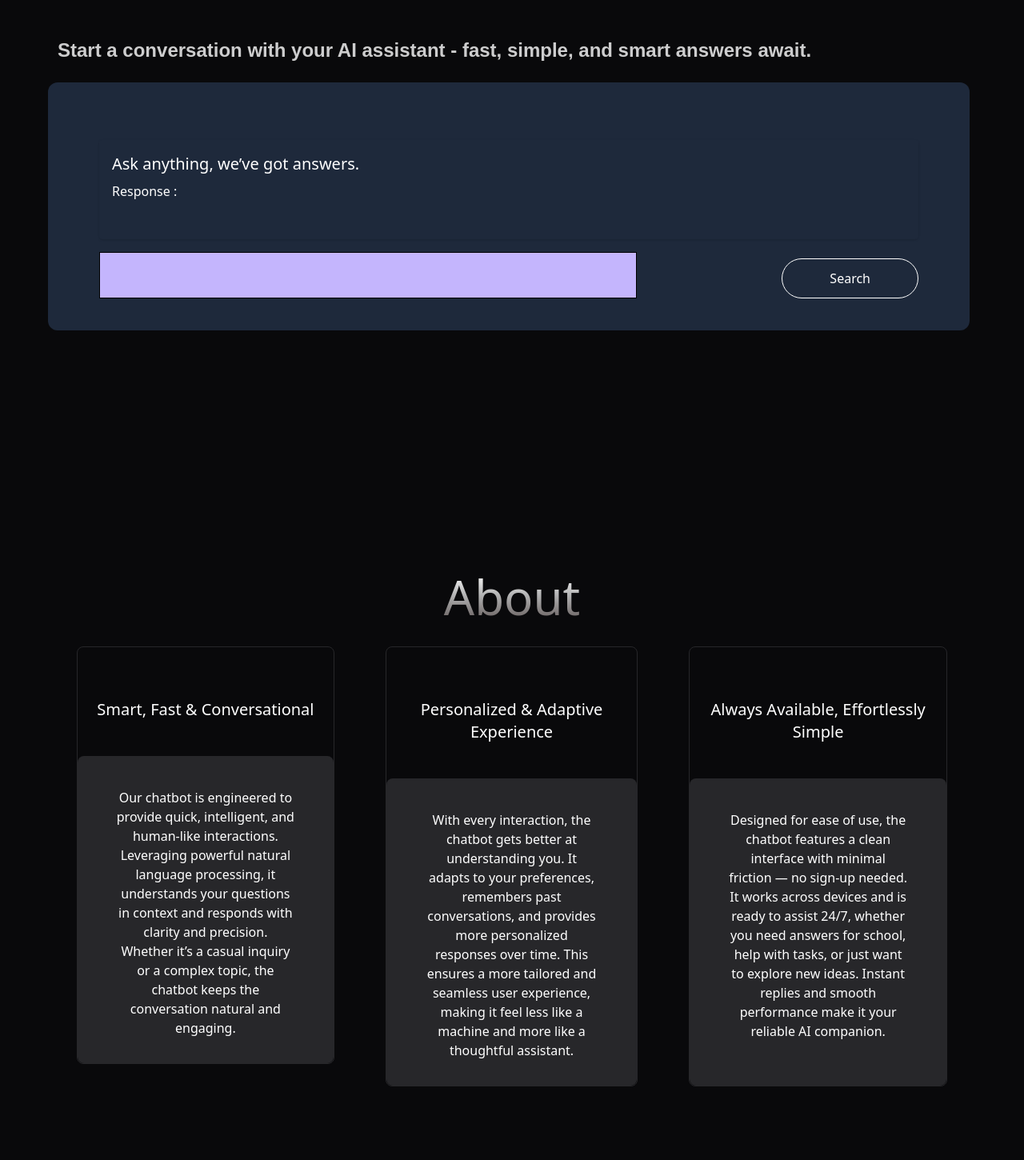
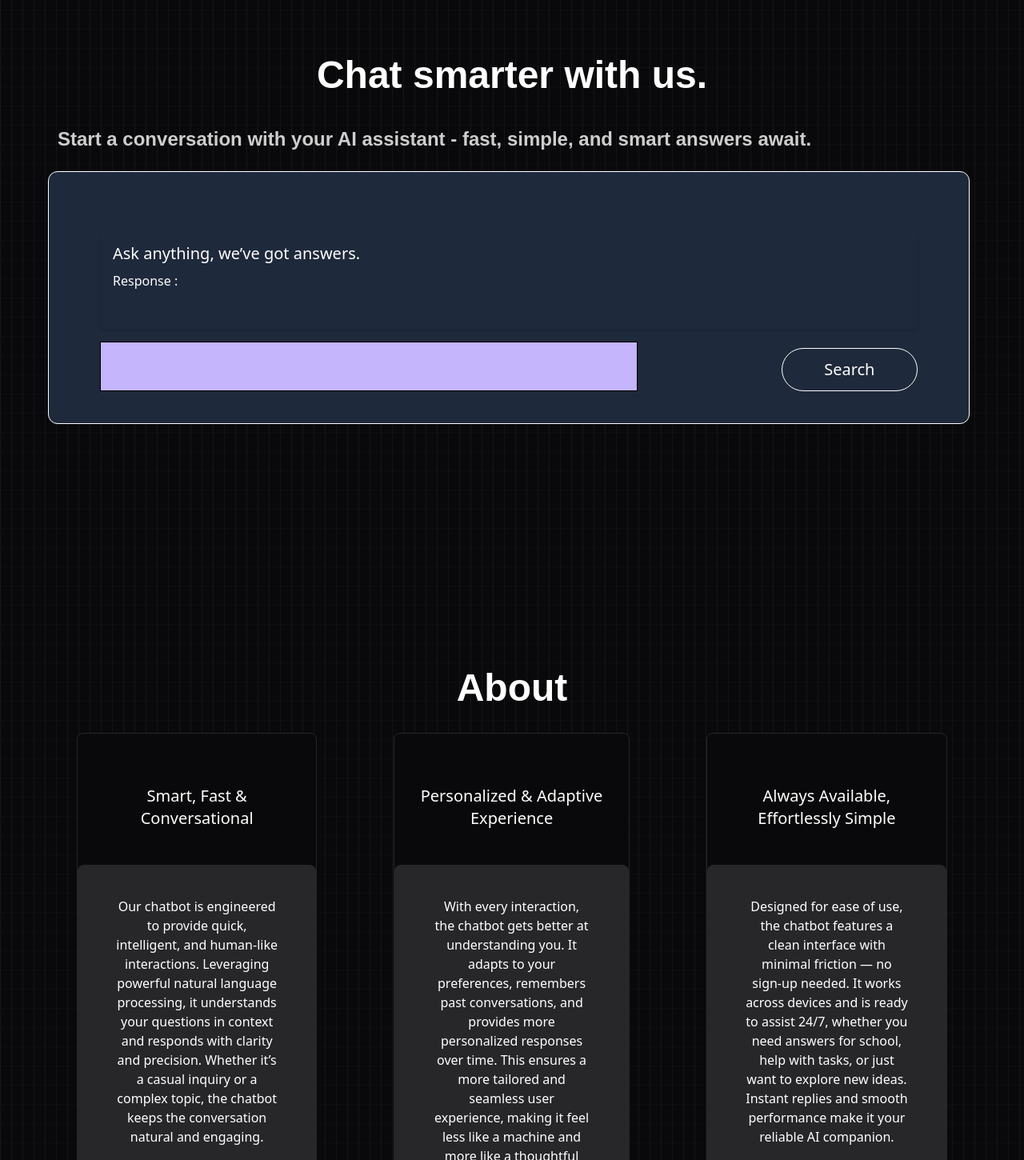
Before and after one commit to ROHITDUBEY777/Chatbot-AI, a React (Vite) app: page / in a window 1280 px wide. Shown: the part 1260-2710 px from the top of the page at 80% size. Built offline with nearby package versions, Linux system fonts and the light colour scheme.

Commit message:
tenth commit

```diff
--- a/src/App.jsx
+++ b/src/App.jsx
@@ -13,7 +13,7 @@ function App() {
 
   return (
 
-<div className="absolute top-0 px-0 md:w-full w-full  bg-[#09090b] ">
+<div className="absolute top-0 px-0 md:w-full w-full bg-[linear-gradient(to_right,#4f4f4f2e_1px,transparent_1px),linear-gradient(to_bottom,#8080800a_1px,transparent_1px)] bg-[size:14px_24px] bg-[#09090b] ">
 
       <Hero />
 
@@ -21,9 +21,10 @@ function App() {
       <Cards />
 
       <Footer/>
+  </div>
 
 
-</div>
+
   )
 }
 
--- a/src/components/API.jsx
+++ b/src/components/API.jsx
@@ -93,20 +93,20 @@ return response.data.candidates[0].content.parts[0].text;
 }
 
   return (
-    <div className='flex  flex-col w-full items-center font-Poppins  border-white justify-center min-h-screen '>
+    <div className='flex  flex-col w-full items-center  mt-[15vh]   justify-center min-h-screen '>
       <div className='items-center justify-center  w-full '>
     <motion.h1
 
      initial={{opacity:0,y:40}}
      animate={{opacity:1,y:0}}
-     transition={{duration:0.6,ease:"easeIn"}}
-    className='poppins flex text-6xl text-white text-center md:mb-10  justify-center '>Chat smarter with us.</motion.h1>
+     transition={{duration:0.6,ease:"easeOut"}}
+    className='poppins flex text-5xl text-white text-center mb-10  justify-center '>Chat smarter with us.</motion.h1>
     <motion.p
      ref={reftext}
      initial = {{opacity:0 , y: 40}}
      animate={controlstext}
      transition={{duration:0.5,ease: "easeOut"}}
-    className='poppins flex  mb-6 text-base opacity-80 md:mx-10   md:px-8 md:w-fit md:text-xl lg:text-2xl text-center text-white'>Start a conversation with your AI assistant - fast, simple, and smart answers await.</motion.p>
+    className='poppins  flex  mb-6 text-base opacity-80 md:mx-10   md:px-8 md:w-fit md:text-xl lg:text-2xl text-center text-white'>Start a conversation with your AI assistant - fast, simple, and smart answers await.</motion.p>
 
     <motion.div
      ref={refcard}
@@ -114,12 +114,12 @@ return response.data.candidates[0].content.parts[0].text;
      animate={controlscard}
      transition={{duration:0.6 ,ease: "easeOut"}}
 
-    className='flex flex-col w-full    justify-center md:w-[41rem] md:mx-15 lg:w-9/10  px-4     py-6    mb-8 md:px-16 md:py-10     text-white rounded-xl     bg-[#1e293b]'>
+    className='flex flex-col w-full    justify-center md:w-[41rem] md:mx-15 lg:w-9/10 px-4 hover:border-1  z-10 hover:border-yellow-400 border    py-6    mb-8 md:px-16 md:py-10     text-white rounded-xl     bg-[#1e293b]'>
       {reply && (
         <div className='mt-[4vh] p-4 rounded shadow '>
           <h1 className='text-base md:text-xl mb-2'>Ask anything, we’ve got answers.</h1>
           <h2 className='text-base  text-white   ' > Response : </h2>
-          <p className='text-white md:text-base text-xs py-4 '>{"Thinking" ? reply : "loading"}</p>
+          <p className='text-white md:text-base text-base py-4 '>{"Thinking" ? reply : "loading"}</p>
           </div>
       )}
       <div className='flex flex-col md:flex-row md:gap-8 lg:flex-row xl:flex-row justify-between '>
@@ -128,7 +128,7 @@ return response.data.candidates[0].content.parts[0].text;
         value={input}
         onChange={(e)=> setinput(e.target.value)}
         className='text-base text-black border bg-[#c4b5fd] w-full md:w-[42rem] mt-[2vh] px-4 py-2 '  />
-        <motion.button type='button' whileTap={{scale:1.1}} onClick={(e)=>handlesubmit(e.preventDefault())} className='mt-[3vh] rounded-full border hover:bg-yellow-400  hover:text-black cursor-pointer text-white px-4 py-3 md:py-3   w-full md:w-1/6 '> {loading ? "Thinking....." : "Search"}  </motion.button>
+        <motion.button type='button' whileTap={{scale:1.1}} onClick={(e)=>handlesubmit(e.preventDefault())} className='mt-[3vh] rounded-full border hover:bg-yellow-400  hover:text-black cursor-pointer text-white px-4 py-3 md:py-3 text-xl  w-full md:w-1/6 '> {loading ? "Thinking....." : "Search"}  </motion.button>
         </div>
     </motion.div>
         </div>
--- a/src/components/Cards.jsx
+++ b/src/components/Cards.jsx
@@ -1,18 +1,56 @@
-import React from 'react'
+import React, { useRef, useState } from 'react'
 import cardsobj from "../info/cards.js";
+import {motion,useAnimation ,easeInOut, useInView } from "framer-motion";
+import { useEffect } from 'react';
+
 
 const cards = () => {
+const refcard = useRef(null);
+const [prevscroll,setprevscroll] = useState(0);
+const [scrollingdown,setscrollingdown]   = useState(false);
+ const inViewcard = useInView(refcard, {once: true, amount: 0.5})
+ const controls = useAnimation();
+
+ useEffect(()=>{
+  const handlescroll = () =>  {
+  const current = window.scrollY
+  setscrollingdown( current >  prevscroll );
+  setprevscroll(current);
+   }
+   window.addEventListener('scroll',handlescroll);
+
+   return () => window.removeEventListener('scroll',handlescroll);
+ },[prevscroll])
+
+
+  useEffect(()=>{
+    if(inViewcard && scrollingdown){
+      controls.start({opacity:1,y:0})
+    }
+
+
+  },[inViewcard,scrollingdown,controls])
+
+
   return (
     <>
-     <h1 className='metalic-text text-white mt-[15vh] text-center text-6xl mb-8 '>About</h1>
-    <div className='flex flex-col gap-24   px-4  lg:flex-row md:gap-16  md:px-24  min-h-screen  text-white    '>
+     <h1 className='poppins text-white mt-[15vh] text-center text-5xl mb-8 '>About</h1>
+    <div
+
+           className='flex flex-col gap-34   justify-center   px-4  lg:flex-row md:gap-24   md:px-4 lg:px-24  min-h-screen  text-white    '>
        {cardsobj.map((item)=>(
-         <div key={item.id} className='bg-[#09090b]   md:h-fit  border  border-[#27272a]  hover:border-1 md:hover:border-yellow-400 hover: rounded-lg   cursor-pointer '>
-         <ul className=' w-fit h-fit md:h-fit  justify-between items-center text-center  gap-1 '>
-          <li className='text-white mt-[4vh] md:px-6 lg:mt-[8vh]   mb-11 text-xl'>{item.title}</li>
+         <motion.div
+          ref={refcard}
+          initial={{opacity:0,y:40}}
+          animate={controls}
+          transition={{duration:0.6,ease:"easeOut"}}
+
+           key={item.id} className='bg-[#09090b] md:mx-24 lg:mx-0  md:h-fit  border  border-[#27272a]  hover:border-1 md:hover:border-yellow-400 hover: rounded-lg   cursor-pointer '>
+         <ul className=' w-fit h-fit md:h-fit  justify-between items-center text-center  gap- '>
+          <li className='text-white mt-[4vh]  md:px-6 lg:mt-[8vh]   mb-11 text-xl'>{item.title}</li>
           <p className='text-white rounded-lg  text-center py-4 md:px-6 xl:h-[24rem]  px-4 md:py-10  xl:px-12 bg-[#27272a]   text-base'>{item.description}</p>
          </ul>
-         </div>
+         </motion.div>
        ))}
 
 
--- a/src/components/Hero.jsx
+++ b/src/components/Hero.jsx
@@ -44,7 +44,7 @@ const  Hero = () => {
             initial = {{opacity:0,y:20}}
             animate = {{opacity:1,y:0}}
             transition={{duration : 0.5 , ease : "easeOut"}}
-            className='metalic-text text-white text-5xl font-[Poppins]  font-bold opacity-80 md:text-6xl text-center  mt-[32vh]'>CHATBOT   </motion.h1>
+            className='poppins text-white text-5xl   font-bold opacity-80 md:text-5xl text-center  mt-[32vh]'>CHATBOT   </motion.h1>
             <div className='flex flex-col  lg:flex-row px-4 w-full  justify-between  md:px-10 mt-[6vh]'>
 
              <motion.img
```
